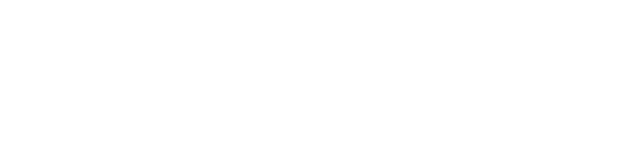
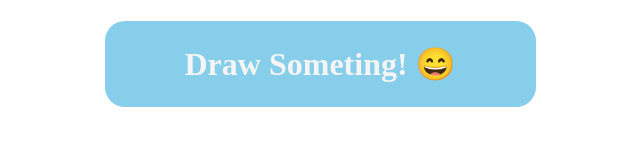
Before and after one commit to atifsimsek/Javascript-30-Days-30-Project, a plain HTML site: page 08-HTML 5 Canvas/index.html in a window 1280 px wide. Shown: the whole page, without its empty margins (320-960 px from the left). Drawn offline with Linux system fonts and the light colour scheme.

Commit message:
h1 added

```diff
--- a/08-HTML 5 Canvas/index.html
+++ b/08-HTML 5 Canvas/index.html
@@ -5,6 +5,7 @@
   <title>HTML5 Canvas</title>
 </head>
 <body>
+<h1>Draw Someting! 😄</h1>
 <canvas id="draw" width="800" height="800"></canvas>
 <script>
 const canvas = document.querySelector('#draw');
@@ -19,7 +20,7 @@ ctx.strokeStyle = '#44A4E6';
 ctx.lineJoin = 'round';
 ctx.lineCap = 'round';
 
-ctx.lineWidth = 230;
+ctx.lineWidth = 100;
 
 let isDrawing = false;
 let lastX = 0;
@@ -71,6 +72,17 @@ canvas.addEventListener('mouseout', () => isDrawing = false);
 
   html, body {
     margin: 0;
+    display: flex;
+    flex-direction: column;
+  }
+
+  h1{
+    padding: 1.5rem 5rem;
+    background-color: skyblue;
+    display: inline;
+    align-self: center;
+    border-radius: 20px;
+    color: whitesmoke;
   }
 </style>
 
```
